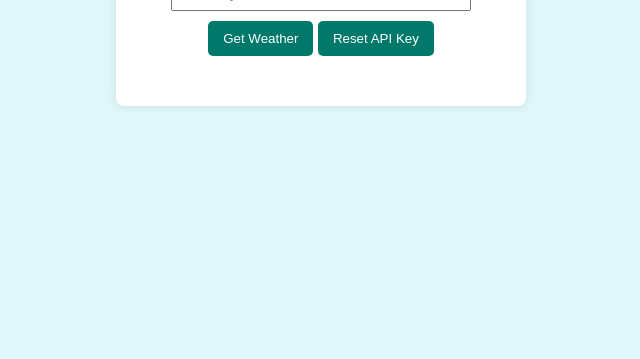
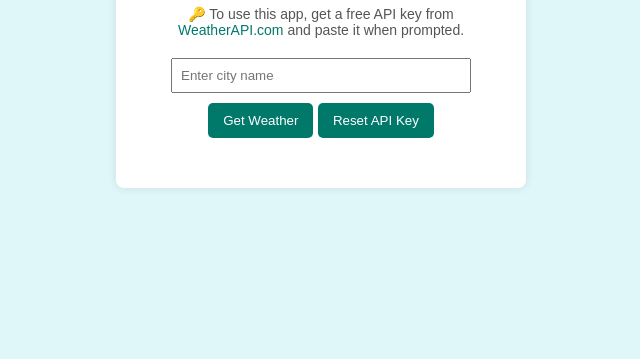
Before and after one commit to ob182/weather-api-app, a plain HTML site: page index.html in a window 1280 px wide. Shown: the part 441-800 px from the top of the page, without its empty margins (319-959 px from the left). Drawn offline with Linux system fonts and the light colour scheme.

Commit message:
Add files via upload

```diff
--- a/index.html
+++ b/index.html
@@ -8,6 +8,10 @@
 <body>
   <div class="container">
     <h1>🌤 Simple Weather App</h1>
+    <h1>🌤 Simple Weather App</h1>
+<p class="instructions">
+  🔑 To use this app, get a free API key from <a href="https://www.weatherapi.com" target="_blank">WeatherAPI.com</a> and paste it when prompted.
+</p>
     <input type="text" id="cityInput" placeholder="Enter city name">
     <button onclick="getWeather()">Get Weather</button>
     <button onclick="resetApiKey()">Reset API Key</button>
--- a/style.css
+++ b/style.css
@@ -39,3 +39,16 @@ body {
   #weatherDisplay {
     margin-top: 20px;
   }
+
+  .instructions {
+    font-size: 14px;
+    color: #555;
+    margin-bottom: 20px;
+  }
+  .instructions a {
+    color: #00796b;
+    text-decoration: none;
+  }
+  .instructions a:hover {
+    text-decoration: underline;
+  }
```
Also changed, not shown: script.js (line endings or trailing spaces).
